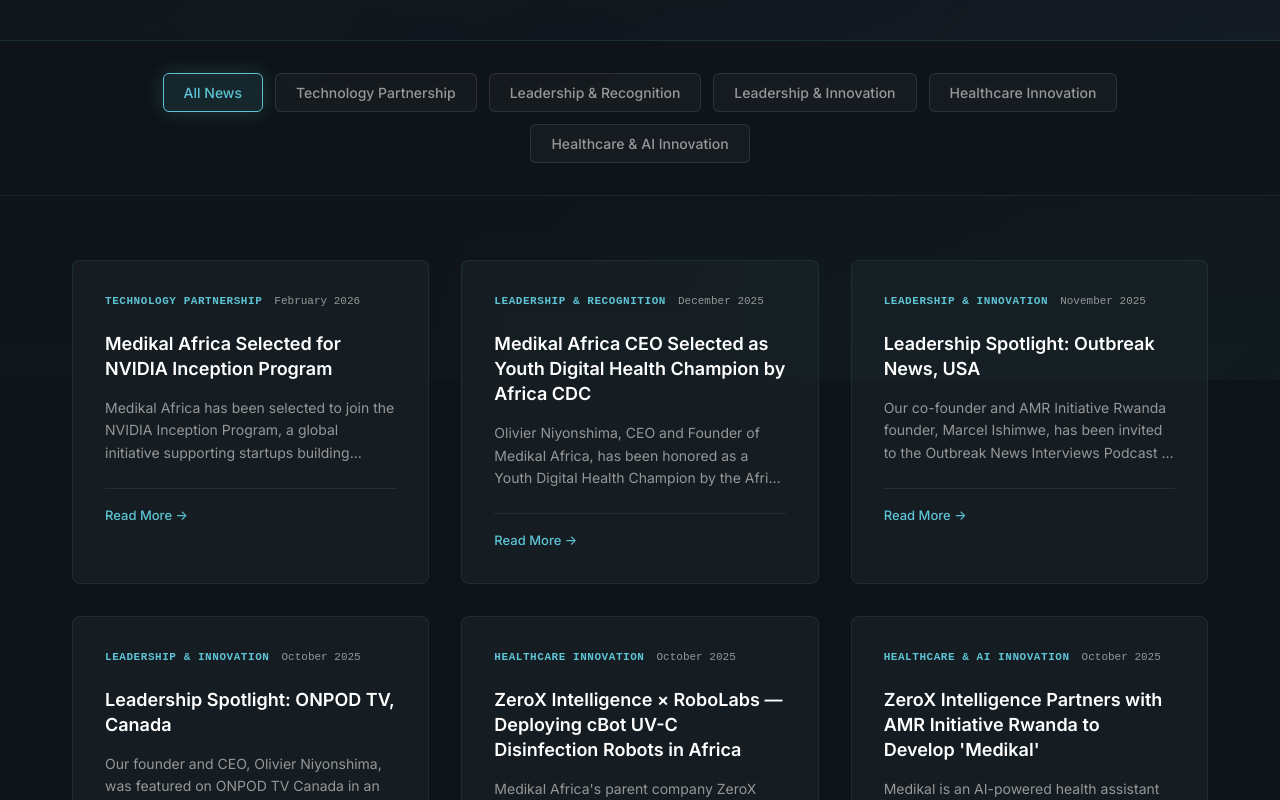
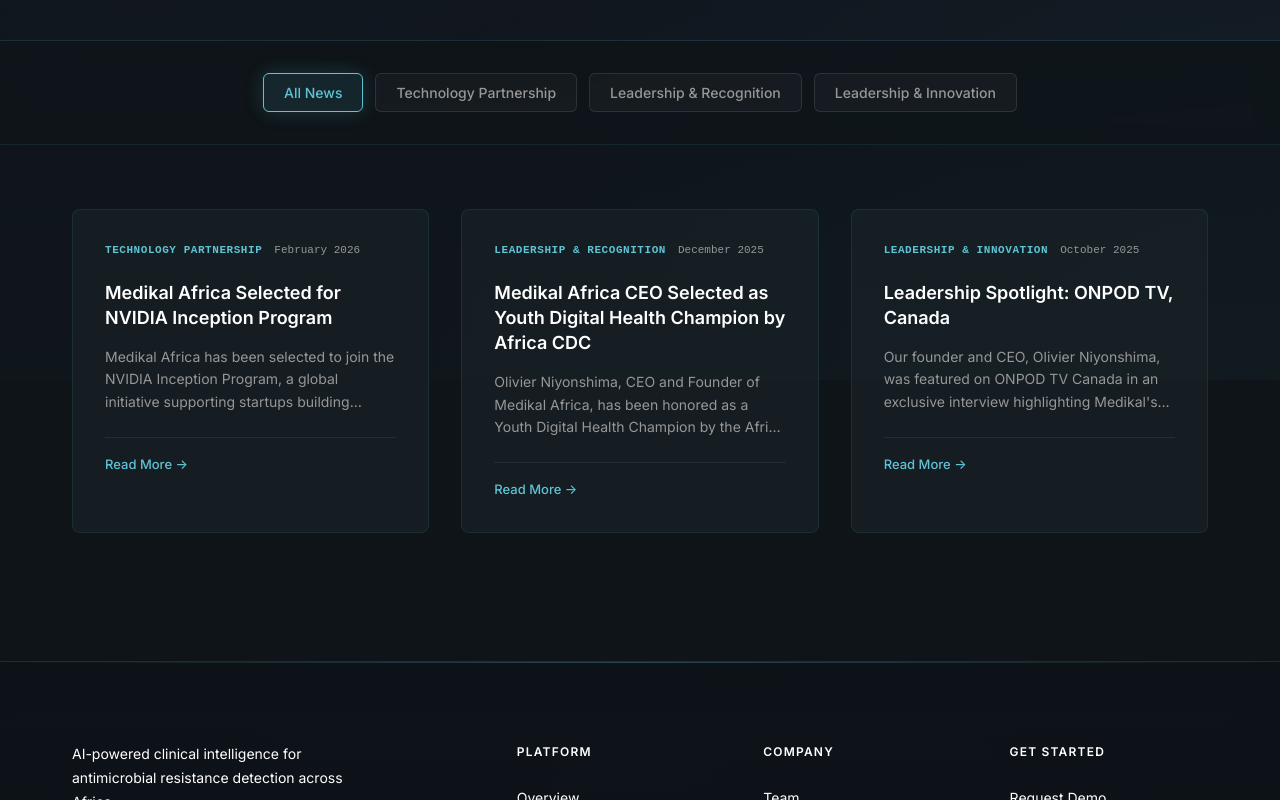
Before and after one commit to OlivierNDev/medikal_web2.0, a React (Create React App) app in the folder frontend/: page /blog in a window 1280 px wide. Shown: the part 420-1220 px from the top of the page. Built offline with nearby package versions, Linux system fonts and the light colour scheme.

Commit message:
updated 7.5

```diff
--- a/frontend/src/pages/Blog.js
+++ b/frontend/src/pages/Blog.js
@@ -23,39 +23,12 @@ const newsArticles = [
   },
   {
     id: 3,
-    title: "Leadership Spotlight: Outbreak News, USA",
-    category: "Leadership & Innovation",
-    date: "November 2025",
-    excerpt: "Our co-founder and AMR Initiative Rwanda founder, Marcel Ishimwe, has been invited to the Outbreak News Interviews Podcast to share how AMR Initiative Rwanda is actively tackling antimicrobial resistance in Rwanda through collaboration with Medikal Africa.",
-    content: "Marcel Ishimwe, Co-Founder & Director of Strategic Partnerships of Medikal and founder of AMR Initiative Rwanda, was featured on the Outbreak News Interviews Podcast. He discussed how AMR Initiative Rwanda is actively tackling antimicrobial resistance in Rwanda through strategic collaboration with Medikal Africa. The interview highlighted innovative approaches to AMR surveillance and prevention.",
-    image: null
-  },
-  {
-    id: 4,
     title: "Leadership Spotlight: ONPOD TV, Canada",
     category: "Leadership & Innovation",
     date: "October 2025",
     excerpt: "Our founder and CEO, Olivier Niyonshima, was featured on ONPOD TV Canada in an exclusive interview highlighting Medikal's groundbreaking mission to fight antimicrobial resistance (AMR) across Africa through artificial intelligence.",
     content: "Olivier Niyonshima, Founder and CEO of Medikal Africa, was featured on ONPOD TV Canada in an exclusive interview. He discussed Medikal's groundbreaking mission to fight antimicrobial resistance (AMR) across Africa through artificial intelligence. The interview explored how AI-powered solutions can transform healthcare delivery and improve patient outcomes across the continent.",
     videoUrl: "https://www.youtube.com/embed/fs0uUfnqxOw"
-  },
-  {
-    id: 5,
-    title: "ZeroX Intelligence × RoboLabs — Deploying cBot UV-C Disinfection Robots in Africa",
-    category: "Healthcare Innovation",
-    date: "October 2025",
-    excerpt: "Medikal Africa's parent company ZeroX Intelligence partners with RoboLabs to bring advanced autonomous disinfection technology to African healthcare facilities, working alongside Medikal AI to reduce healthcare-associated infections.",
-    content: "Medikal Africa's parent company ZeroX Intelligence has partnered with RoboLabs to deploy cBot UV-C disinfection robots in African healthcare facilities. This innovative partnership combines autonomous disinfection technology with Medikal's AI-powered surveillance to create a comprehensive infection prevention system. The robots work alongside Medikal AI to reduce healthcare-associated infections and improve patient safety.",
-    image: null
-  },
-  {
-    id: 6,
-    title: "ZeroX Intelligence Partners with AMR Initiative Rwanda to Develop 'Medikal'",
-    category: "Healthcare & AI Innovation",
-    date: "October 2025",
-    excerpt: "Medikal is an AI-powered health assistant developed by ZeroX Intelligence and AMR Initiative Rwanda to help clinicians and patients improve diagnosis accuracy, manage medication adherence, and reduce antimicrobial misuse.",
-    content: "ZeroX Intelligence has partnered with AMR Initiative Rwanda to develop Medikal, an AI-powered health assistant designed to help clinicians and patients improve diagnosis accuracy, manage medication adherence, and reduce antimicrobial misuse. This strategic partnership combines ZeroX's technical expertise with AMR Initiative Rwanda's deep understanding of healthcare challenges in Africa.",
-    image: null
   }
 ];
 
```
